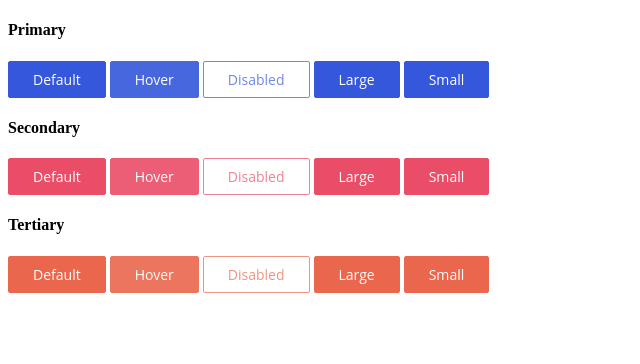
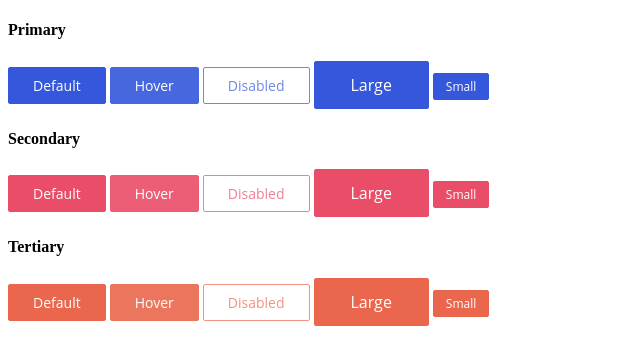
Before and after one commit to Landryman/buttons_UI-Kit, a plain HTML site: page index.html in a window 1280 px wide. Shown: the whole page, without its empty margins (0-640 px from the left). Drawn offline with Linux system fonts and the light colour scheme.

Commit message:
add properties to .btn-large and .btn-small classes

```diff
--- a/styles.css
+++ b/styles.css
@@ -71,3 +71,13 @@
 .btn-tertiary:focus {
     box-shadow: 0 0 5px var(--tertiary-color);
 }
+
+.btn-large {
+    font-size: 16px;
+    padding: 12px 36px;
+}
+
+.btn-small {
+    font-size: 12px;
+    padding: 4px 12px;
+}
```
